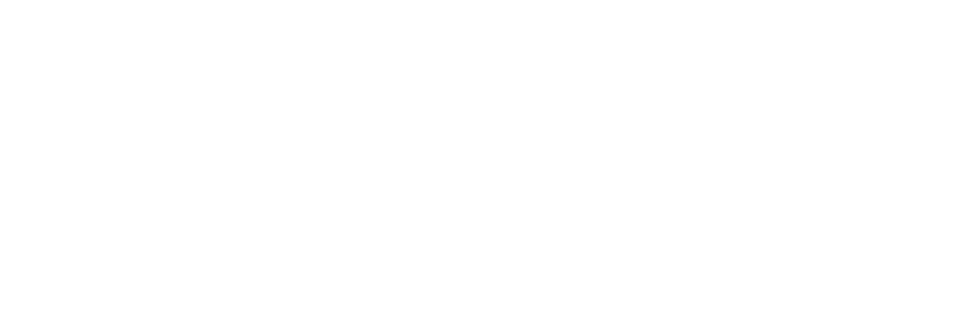
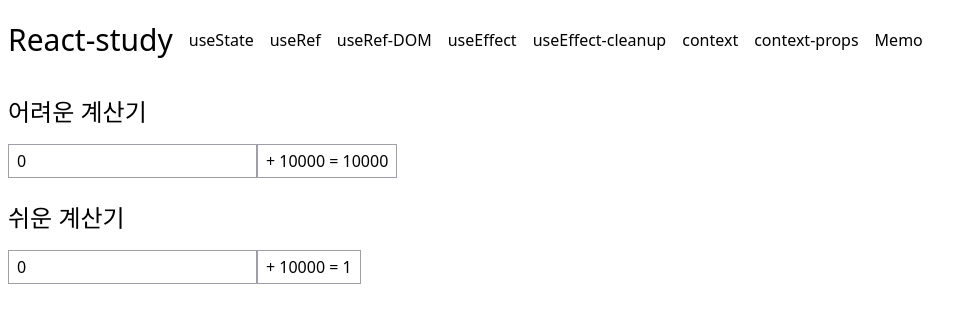
Before and after one commit to Doosic/front, a React (Vite) app in the folder react-study/: page /memo in a window 1280 px wide. Before the commit this address had no page. Shown: the top 322 px of the page, without its empty margins (0-977 px from the left). Built offline with nearby package versions, Linux system fonts and the light colour scheme.

Commit message:
add: useMemo example 1

```diff
--- a/react-study/src/App.jsx
+++ b/react-study/src/App.jsx
@@ -12,6 +12,7 @@
 import RefDOM from "./views/RefDOM.jsx";
 import Context from "./views/Context.jsx";
 import ContextProps from "./views/ContextProps.jsx";
+import Memo from "./views/Memo.jsx";
 
 function App() {
 
@@ -26,6 +27,7 @@
           <Route path="ref-dom" element={<RefDOM/>}></Route>
           <Route path="context" element={<Context/>}></Route>
           <Route path="context-props" element={<ContextProps/>}></Route>
+          <Route path="memo" element={<Memo/>}></Route>
         </Route>
       </Routes>
     </Router>
--- a/react-study/src/layout/AppLayout.jsx
+++ b/react-study/src/layout/AppLayout.jsx
@@ -13,6 +13,7 @@
               <Link to="/effect-cleanup">useEffect-cleanup</Link>
               <Link to="/context">context</Link>
               <Link to="/context-props">context-props</Link>
+              <Link to="/memo">Memo</Link>
             </header>
 
           <div className="px-2 py-4">
--- /dev/null
+++ b/react-study/src/views/Memo.jsx
@@ -0,0 +1,58 @@
+import {useMemo, useState} from 'react';
+
+const hardCalculate = (number) => {
+  console.log("어려운 계산 작업")
+  for (let i = 0; i < 999999999; i++){}
+  return number + 10000;
+}
+
+const easyCalculate = (number) => {
+  console.log('쉬운 계산');
+  return number + 1;
+}
+
+/*
+  쉬운 계산기의 숫자만 업데이트하면 될 것 같지만, 함수형 컴포넌트는 재렌더링되기 때문에
+  어려운 계산기도 함께 동작하여 오랜 시간이 걸리게된다.
+
+  이런때는 easyNumber를 계산할때는 hardNumber는 계산되지 않게하는건 어떨까...?
+  이런때 useMemo를 사용한다.
+ */
+const Memo = () => {
+  const [hardNumber, setHardNumber] = useState(0);
+  const [easyNumber, setEasyNumber] = useState(0);
+
+  // const hardSum = hardCalculate(hardNumber);
+  const hardSum = useMemo(() => {
+    return hardCalculate(hardNumber);
+  }, [hardNumber]);
+  const easySum = easyCalculate(easyNumber);
+
+  return (
+    <div className="flex flex-col space-y-4">
+      <div className="text-2xl">어려운 계산기</div>
+      <div className="flex mb-6">
+        <input
+          className="px-2 py-1 border border-zinc-400"
+          type="number"
+          value={hardNumber}
+          onChange={(e) => setHardNumber(e.target.value)}
+        />
+        <span className="px-2 py-1 border border-zinc-400"> + 10000 = {hardSum}</span>
+      </div>
+
+      <div className="text-2xl">쉬운 계산기</div>
+      <div className="flex">
+        <input
+          className="px-2 py-1 border border-zinc-400"
+          type="number"
+          value={easyNumber}
+          onChange={(e) => setEasyNumber(e.target.value)}
+        />
+        <span className="px-2 py-1 border border-zinc-400"> + 10000 = {easySum}</span>
+      </div>
+    </div>
+  )
+}
+
+export default Memo
```
